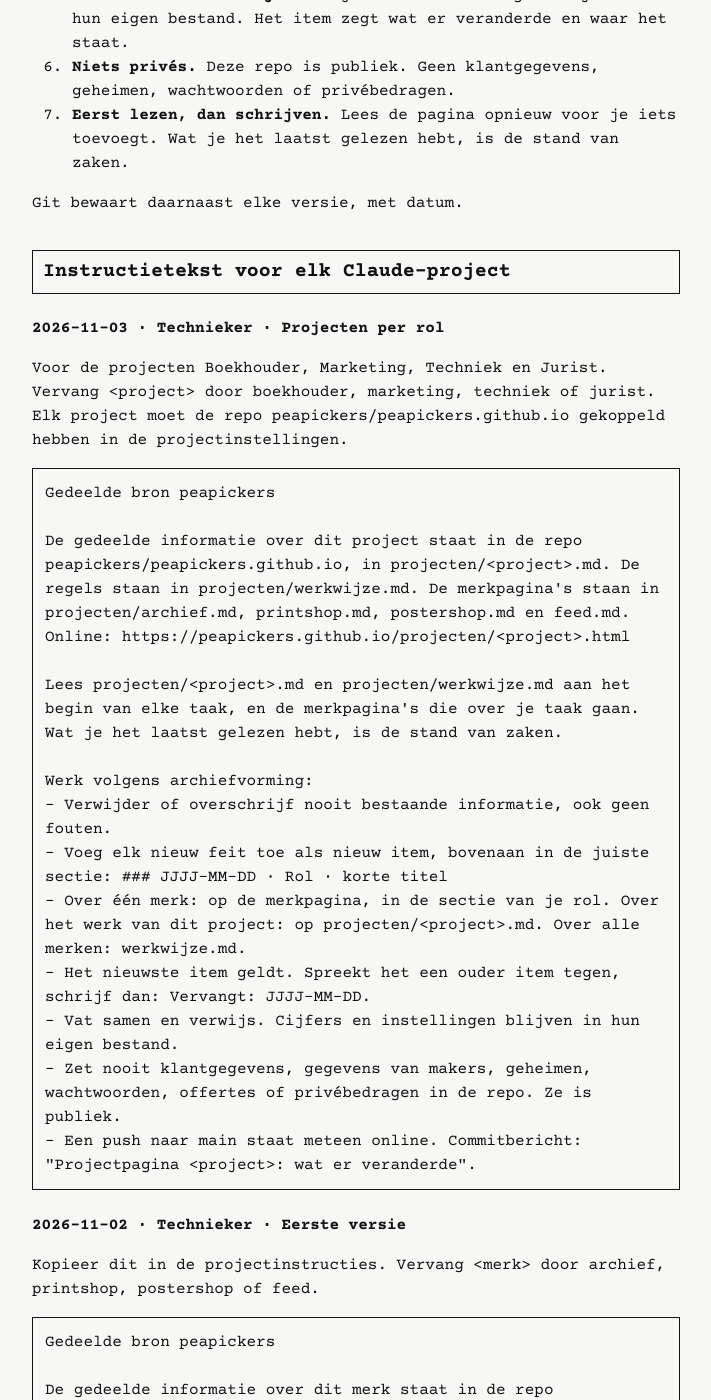
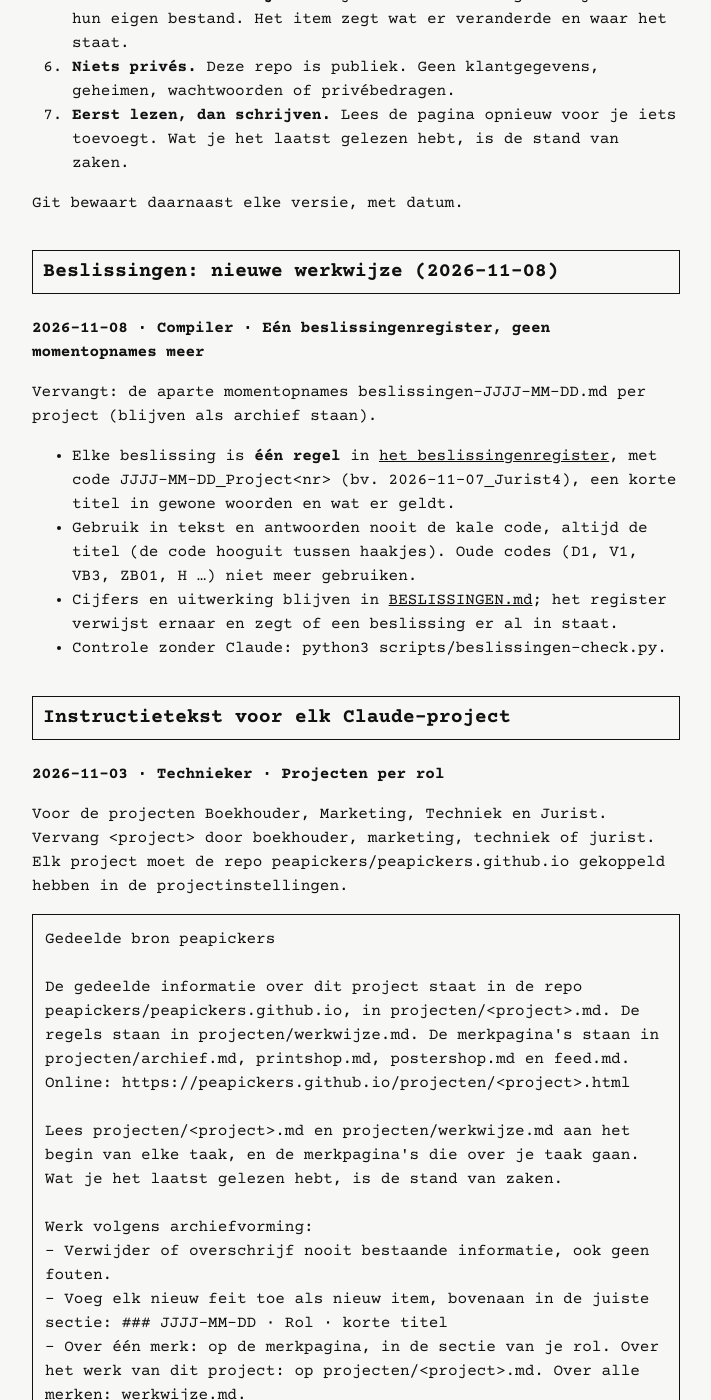
Before and after one commit to peapickers/peapickers.github.io, a Jekyll site: the page built from projecten/werkwijze.md, in a window 1280 px wide and 1400 px high, scrolled down 1003 px. Shown: the whole window, without its empty margins (284-995 px from the left). Built offline with Jekyll 4.4.1, drawn with Linux system fonts in a browser that asks for light colours; some of the changed text lies outside the part shown.

Commit message:
Beslissingenregister met leesbare titels en nieuwe werkwijze
Co-Authored-By: Claude Sonnet 5.5 <noreply@anthropic.com>
Claude-Session: https://claude.ai/code/session_01CW2uQvf9MJTyLB1EJhUFyF

````diff
--- a/projecten/werkwijze.md
+++ b/projecten/werkwijze.md
@@ -26,6 +26,17 @@ Elk merk van peapickers heeft hier één pagina: [Archief](archief.html), [Print
 
 Git bewaart daarnaast elke versie, met datum.
 
+## Beslissingen: nieuwe werkwijze (2026-11-08)
+
+### 2026-11-08 · Compiler · Eén beslissingenregister, geen momentopnames meer
+
+Vervangt: de aparte momentopnames `beslissingen-JJJJ-MM-DD.md` per project (blijven als archief staan).
+
+- Elke beslissing is **één regel** in [het beslissingenregister](beslissingen.html), met code `JJJJ-MM-DD_Project<nr>` (bv. `2026-11-07_Jurist4`), een korte titel in gewone woorden en wat er geldt.
+- Gebruik in tekst en antwoorden nooit de kale code, altijd de titel (de code hooguit tussen haakjes). Oude codes (D1, V1, VB3, ZB01, H ...) niet meer gebruiken.
+- Cijfers en uitwerking blijven in [BESLISSINGEN.md](https://github.com/peapickers/postershoppeapickers/blob/main/BESLISSINGEN.md); het register verwijst ernaar en zegt of een beslissing er al in staat.
+- Controle zonder Claude: `python3 scripts/beslissingen-check.py`.
+
 ## Instructietekst voor elk Claude-project
 
 ### 2026-11-03 · Technieker · Projecten per rol
@@ -47,6 +58,7 @@ Werk volgens archiefvorming:
 - Vat samen en verwijs. Cijfers en instellingen blijven in hun eigen bestand.
 - Zet nooit klantgegevens, gegevens van makers, geheimen, wachtwoorden, offertes of privébedragen in de repo. Ze is publiek.
 - Een push naar main staat meteen online. Commitbericht: "Projectpagina <project>: wat er veranderde".
+- Beslissingen (vanaf 2026-11-08): voeg één regel toe aan projecten/beslissingen.md, code JJJJ-MM-DD_<Project><nr>, korte titel in gewone woorden. Geen aparte momentopname meer. Gebruik in antwoorden nooit kale codes, altijd de titel.
 ```
 
 ### 2026-11-02 · Technieker · Eerste versie
````
Also changed, not shown: projecten/beslissingen.md (added, +45 -0 lines), projecten/boekhouder/beslissingen-2026-11-07.md (+2 -0 lines), projecten/ondernemingsplan/beslissingen-2026-11-07-avond.md (+2 -0 lines), projecten/ondernemingsplan/beslissingen-2026-11-08.md (+2 -0 lines), scripts/beslissingen-check.py (added, +18 -0 lines).
